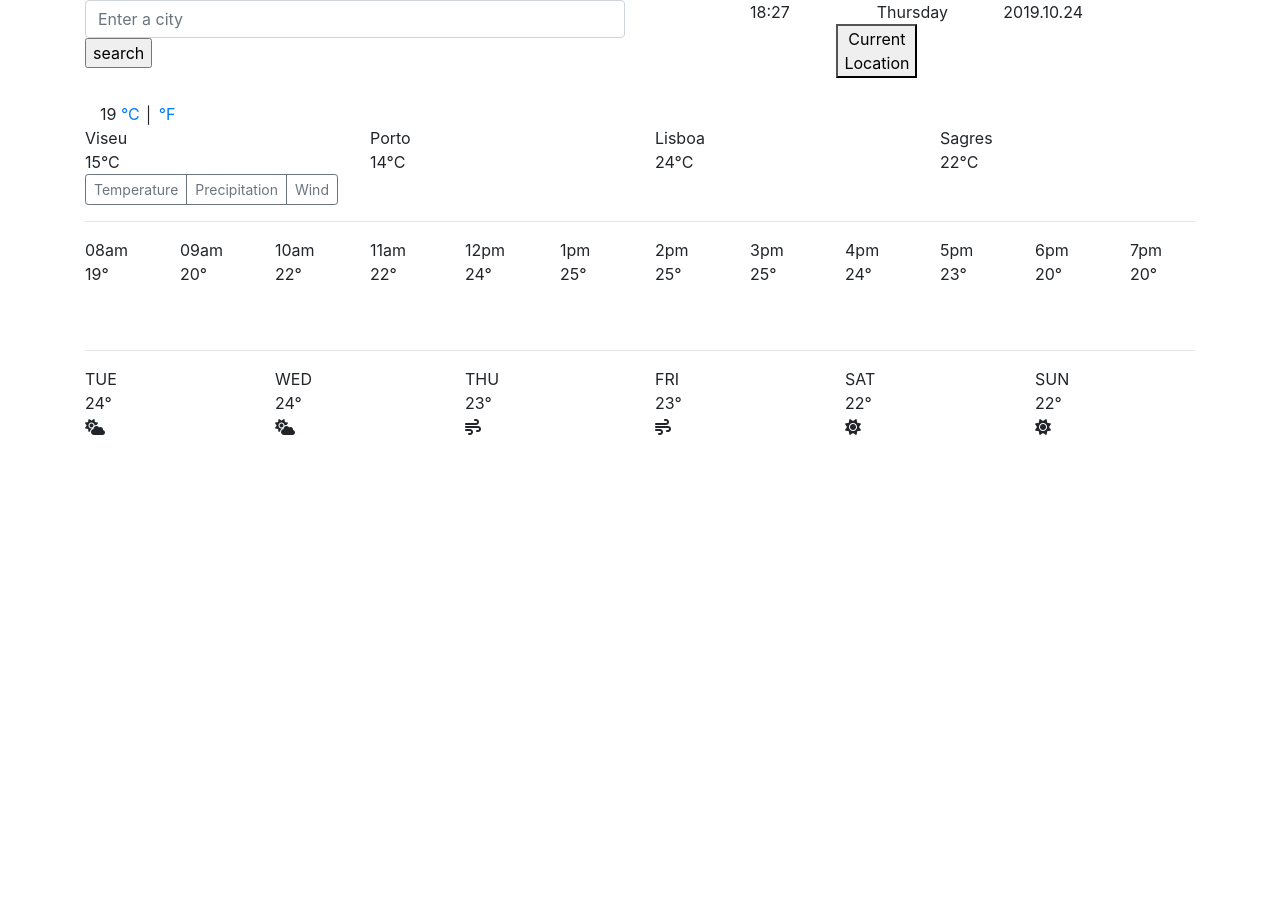
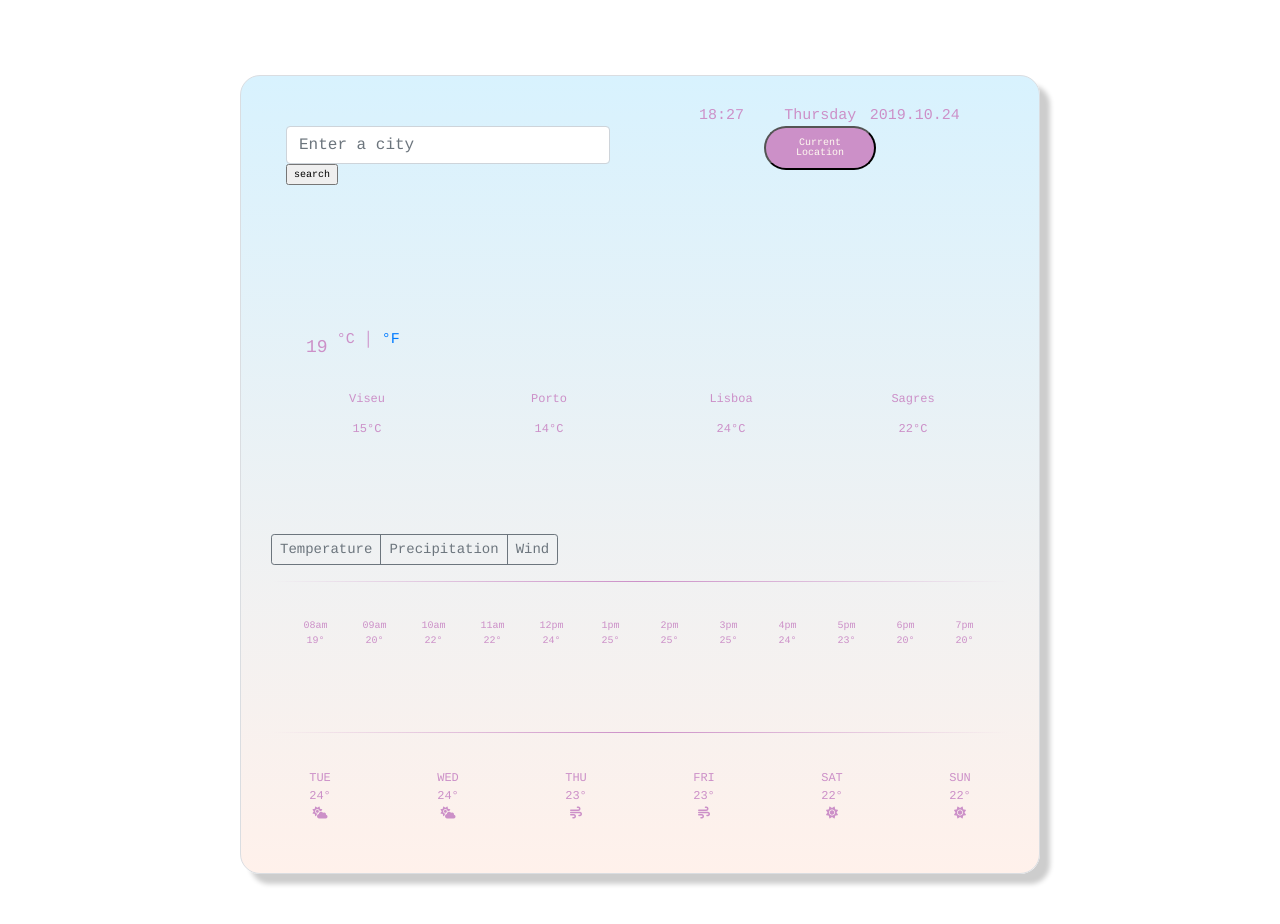
Before and after one commit to margarida-flor/flower-weather-app, a plain HTML site: page index.html in a window 1280 px wide. Before the commit the page ends 800 px from the top, so only its background shows below. Drawn offline with nearby package versions, Linux system fonts and the light colour scheme; no server answers.

Commit message:
updated index

```diff
--- a/index.html
+++ b/index.html
@@ -19,7 +19,7 @@
       crossorigin="anonymous"
     ></script>
 
-    <link href="src/styles.css" />
+    <link href="src/styles.css" rel="stylesheet" />
     <script src="https://unpkg.com/axios/dist/axios.min.js"></script>
   </head>
 
```
